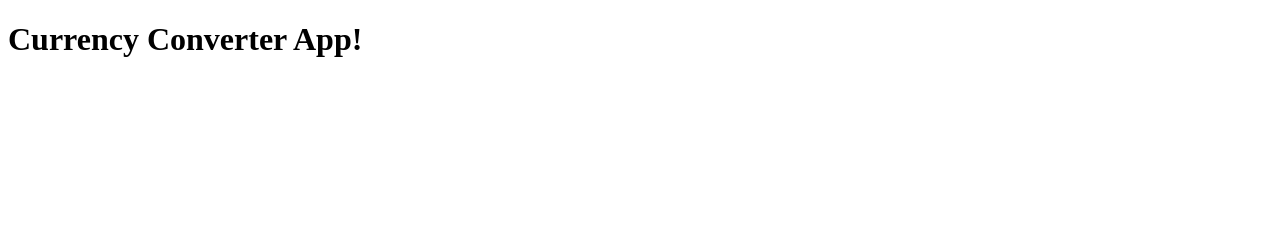
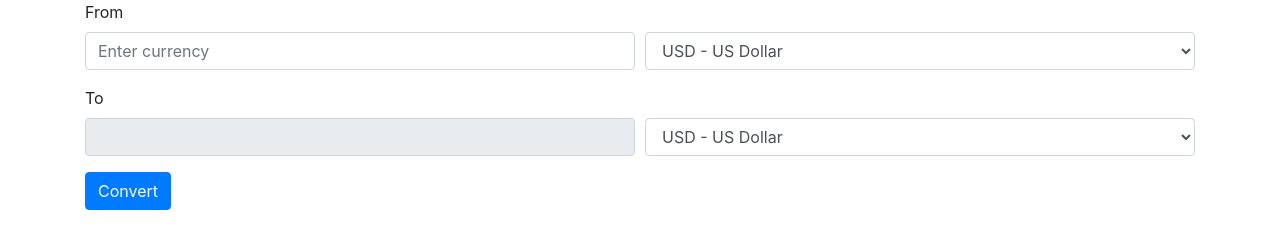
Before and after one commit to vitolob/owcc, a website: page src/index.html in a window 1280 px wide. Drawn offline with nearby package versions, Linux system fonts and the light colour scheme.

Commit message:
Add basic layout powered by bootstrap

```diff
--- a/app.js
+++ b/app.js
@@ -2,5 +2,5 @@ const browserSync = require('browser-sync');
 
 browserSync({
   server: 'src',
-  files: ['src/*.html']
+  files: ['src/*.html', 'src/*.css']
 });
--- a/src/index.html
+++ b/src/index.html
@@ -1,10 +1,50 @@
 <!DOCTYPE html>
-<html>
+<html lang="en">
     <head>
         <meta charset="utf-8">
+        <meta name="viewport" content="width=device-width, initial-scale=1, shrink-to-fit=no">
         <title>OWCC</title>
+        <link rel="stylesheet" href="https://stackpath.bootstrapcdn.com/bootstrap/4.1.0/css/bootstrap.min.css" integrity="sha384-9gVQ4dYFwwWSjIDZnLEWnxCjeSWFphJiwGPXr1jddIhOegiu1FwO5qRGvFXOdJZ4" crossorigin="anonymous">
     </head>
     <body>
-        <h1>Currency Converter App!</h1>
+
+        <div class="container">
+
+            <form id="currencyForm">
+                <div class="form-row" style="margin-bottom: 16px;">
+                    <div class="col">
+                        <label for="sourceCurrency">From</label>
+                        <input type="text" class="form-control" id="sourceCurrency" placeholder="Enter currency">
+                    </div>
+                    <div class="col">
+                        <select class="form-control" id="sourceCurrencySelect" style="margin-top:32px">
+                            <option value="1">USD - US Dollar</option>
+                            <option value="2">EUR - Euro</option>
+                            <option value="3">MZN - Mozambican Metical</option>
+                        </select>
+                    </div>
+                </div>
+
+                <div class="form-row" style="margin-bottom: 16px;">
+                    <div class="col">
+                         <label for="outputCurrency">To</label>
+                         <input type="text" class="form-control" id="outputCurrency" readonly>
+                    </div>
+                    <div class="col">
+                        <select class="form-control" id="sourceCurrencySelect" style="margin-top:32px">
+                            <option value="1">USD - US Dollar</option>
+                            <option value="2">EUR - Euro</option>
+                            <option value="3">MZN - Mozambican Metical</option>
+                        </select>
+                    </div>
+                </div>
+
+                <button type="submit" class="btn btn-primary">Convert</button>
+            </form>
+
+        </div>
+
+    <script src="https://code.jquery.com/jquery-3.3.1.slim.min.js" integrity="sha384-q8i/X+965DzO0rT7abK41JStQIAqVgRVzpbzo5smXKp4YfRvH+8abtTE1Pi6jizo" crossorigin="anonymous"></script>
+    <script src="https://stackpath.bootstrapcdn.com/bootstrap/4.1.0/js/bootstrap.min.js" integrity="sha384-uefMccjFJAIv6A+rW+L4AHf99KvxDjWSu1z9VI8SKNVmz4sk7buKt/6v9KI65qnm" crossorigin="anonymous"></script>
     </body>
 </html>
```
Also changed, not shown: 1 other file.
